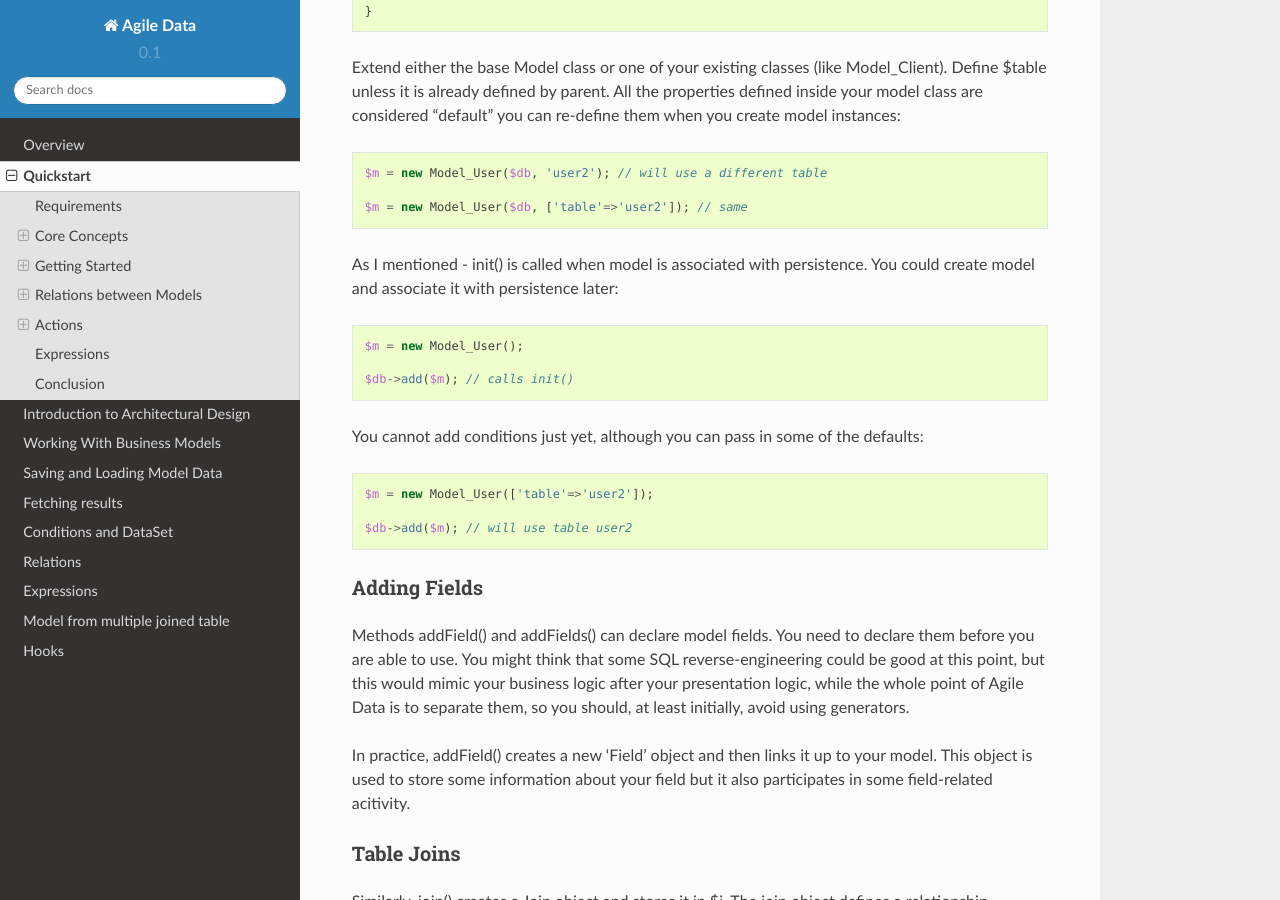
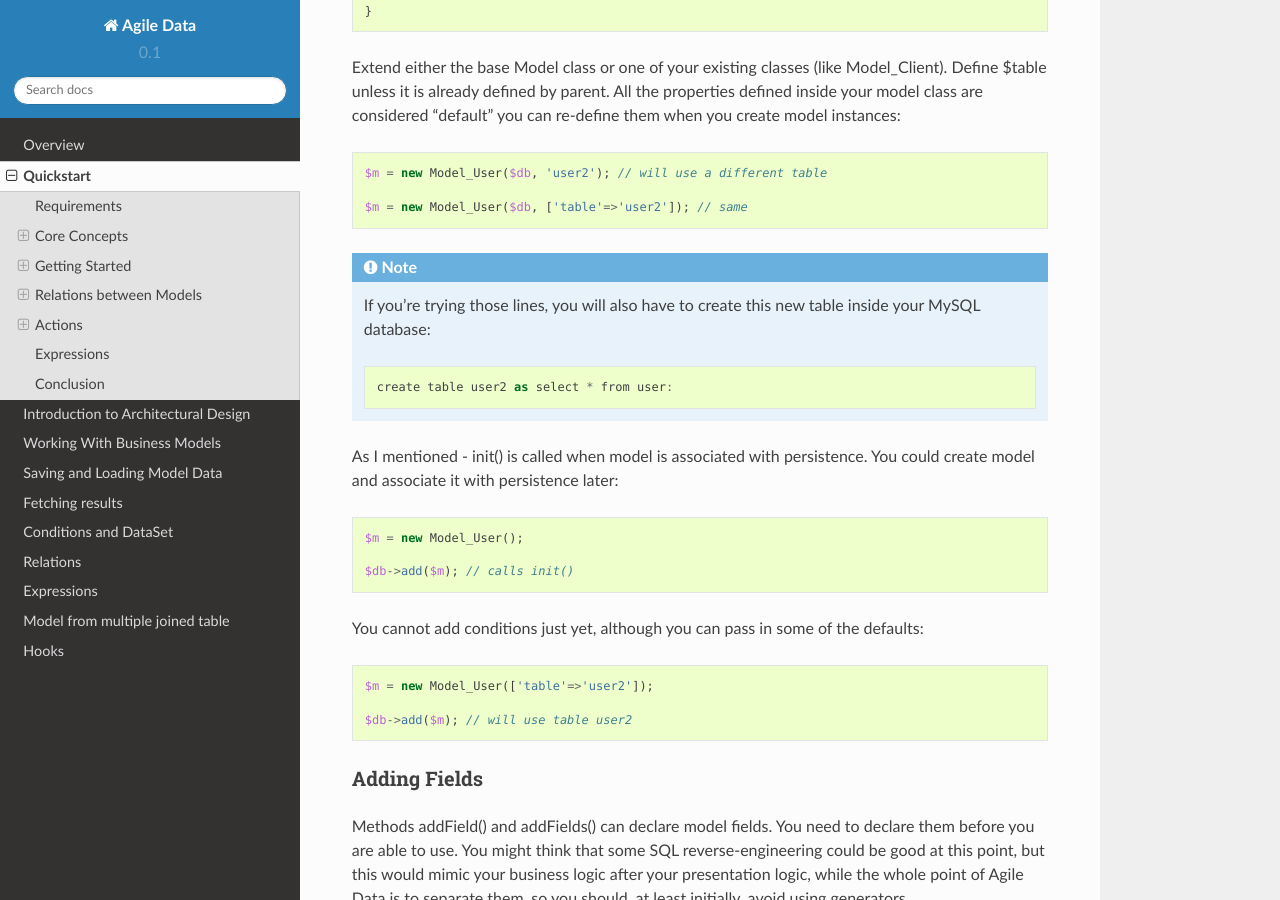
Before and after one commit to atk4/data, a Sphinx documentation site: the page built from docs/quickstart.rst, in a window 1280 px wide and 900 px high, scrolled down 5940 px. Built offline with Sphinx 7.4.7 and the Read the Docs theme 2.0.0, drawn with Linux system fonts in a browser that asks for light colours; pages that are not in the unit, such as notebooks, are missing from menus; cross-references to code outside the pages are shown as plain code.

Commit message:
Add note on user2

```diff
--- a/docs/quickstart.rst
+++ b/docs/quickstart.rst
@@ -291,6 +291,11 @@ instances::
     $m = new Model_User($db, 'user2'); // will use a different table
 
     $m = new Model_User($db, ['table'=>'user2']); // same
+
+.. note:: If you're trying those lines, you will also have to
+    create this new table inside your MySQL database::
+
+        create table user2 as select * from user:
 
 As I mentioned - init() is called when model is associated with
 persistence. You could create model and associate it with persistence
```
